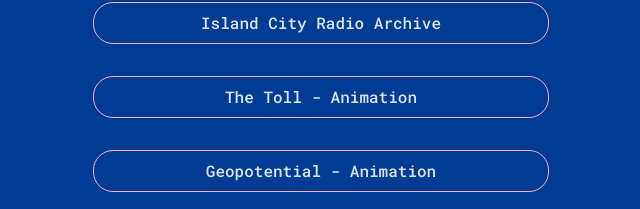
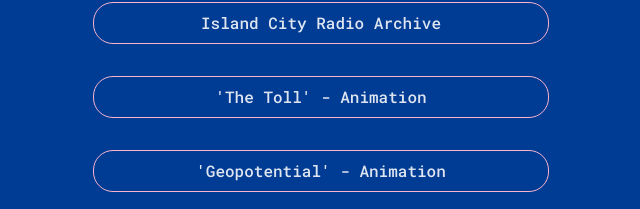
Before and after one commit to GVPproj/biolink-react, a React (Vite) app: page / in a window 1280 px wide. Shown: the part 591-800 px from the top of the page, without its empty margins (319-959 px from the left). Built offline with nearby package versions, Linux system fonts and the light colour scheme.

Commit message:
music vid nomenclature

```diff
--- a/src/links.js
+++ b/src/links.js
@@ -8,13 +8,13 @@ export default [
         mixCloud: "https://www.mixcloud.com/widget/iframe/?feed=%2Fgrahamvanpelt%2Fplaylists%2Fisland-city%2F"
     },
     {
-        linkText: "The Toll - Animation",
+        linkText: "'The Toll' - Animation",
         isYouTube: true,
         youTubeId: "gJaRNO18Y54",
         youTubeTitle: "The Toll - Video by Eli Horn"
     },
     {
-        linkText: "Geopotential - Animation",
+        linkText: "'Geopotential' - Animation",
         isYouTube: true,
         youTubeId: "xYTSCZTeGWE",
         youTubeTitle: "Geopotential - Video by Eli Horn"
```
